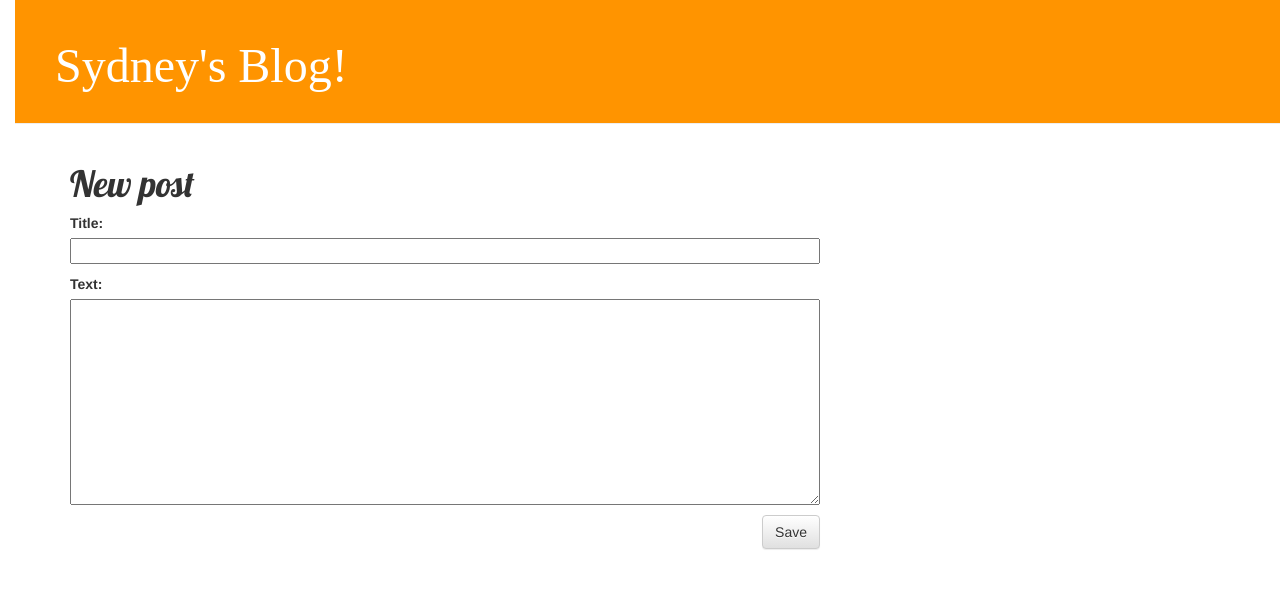
After one commit to sydsydcason/my-first-blog, a Django app: page /post/new/ in a window 1280 px wide. The commit adds this page. Shown: the top 589 px of the page. Run offline with Django 3.2, Linux system fonts and the light colour scheme; some libraries are stand-ins or nearby versions.

Commit message:
Added views to create/edit blog post inside the site.

```diff
--- /dev/null
+++ b/blog/forms.py
@@ -0,0 +1,9 @@
+from django import forms
+
+from .models import Post
+
+class PostForm(forms.ModelForm):
+
+    class Meta:
+        model = Post
+        fields = ('title', 'text',)
--- a/blog/static/css/blog.css
+++ b/blog/static/css/blog.css
@@ -1,6 +1,6 @@
 h1 a {
     color: #FCA205;
-    font-family: 'Lobster';
+    font-family: 'Times New Roman';
 }
 body {
     padding-left: 15px;
--- a/blog/templates/blog/base.html
+++ b/blog/templates/blog/base.html
@@ -1,15 +1,18 @@
 {% load staticfiles %}
 <html>
     <head>
-        <title>Django Girls blog</title>
+        <title>Jessica's Blog</title>
         <link rel="stylesheet" href="//maxcdn.bootstrapcdn.com/bootstrap/3.2.0/css/bootstrap.min.css">
         <link rel="stylesheet" href="//maxcdn.bootstrapcdn.com/bootstrap/3.2.0/css/bootstrap-theme.min.css">
-        <link href='//fonts.googleapis.com/css?family=Lobster&subset=latin,latin-ext' rel='stylesheet' type='text/css'>
         <link rel="stylesheet" href="{% static 'css/blog.css' %}">
+        <link href="http://fonts.googleapis.com/css?family=Lobster&subset=latin,latin-ext" rel="stylesheet" type="text/css">
     </head>
     <body>
         <div class="page-header">
-        <h1><a href="/">Django Girls Blog</a></h1>
+            {% if user.is_authenticated %}
+                <a href="{% url 'post_new' %}" class="top-menu"><span class="glyphicon glyphicon-plus"></span></a>
+            {% endif %}
+            <h1><a href="/">Sydney's Blog!</a></h1>
         </div>
         <div class="content container">
             <div class="row">
--- /dev/null
+++ b/blog/templates/blog/post_edit.html
@@ -0,0 +1,9 @@
+{% extends 'blog/base.html' %}
+
+{% block content %}
+    <h1>New post</h1>
+    <form method="POST" class="post-form">{% csrf_token %}
+        {{ form.as_p }}
+        <button type="submit" class="save btn btn-default">Save</button>
+    </form>
+{% endblock %}
--- a/blog/urls.py
+++ b/blog/urls.py
@@ -4,5 +4,7 @@ from . import views
 
 urlpatterns = [
     url(r'^$', views.post_list, name='post_list'),
-    url(r'^post/(?P<pk>\d+)/$', views.post_detail, name='post_detail'),
+    url(r'^post/(?P<pk>[0-9]+)/$', views.post_detail, name='post_detail'),
+    url(r'^post/new/$', views.post_new, name='post_new'),
+    url(r'^post/(?P<pk>[0-9]+)/edit/$', views.post_edit, name='post_edit'),
 ]
--- a/blog/views.py
+++ b/blog/views.py
@@ -1,13 +1,40 @@
 from django.shortcuts import render
 from django.utils import timezone
+from django.shortcuts import render, get_object_or_404, redirect
 from .models import Post
-from django.shortcuts import render, get_object_or_404
+from .forms import PostForm
 
 def post_list(request):
     posts = Post.objects.filter(published_date__lte=timezone.now()).order_by('published_date')
-    return render(request, 'blog/post_list.html', {'posts': posts})
-
+    return render(request, 'blog/post_list.html', {'posts':posts})
 
 def post_detail(request, pk):
     post = get_object_or_404(Post, pk=pk)
     return render(request, 'blog/post_detail.html', {'post': post})
+
+def post_new(request):
+    if request.method == "POST":
+       form = PostForm(request.POST)
+       if form.is_valid():
+           post = form.save(commit=False)
+           post.author = request.user
+           post.published_date = timezone.now()
+           post.save()
+           return redirect('post_detail', pk=post.pk)
+    else:
+        form = PostForm()
+    return render(request, 'blog/post_edit.html', {'form': form})
+
+def post_edit(request, pk):
+    post = get_object_or_404(Post, pk=pk)
+    if request.method == "POST":
+        form = PostForm(request.POST, instance=post)
+        if form.is_valid():
+            post = form.save(commit=False)
+            post.author = request.user
+            post.published_date = timezone.now()
+            post.save()
+            return redirect('post_detail', pk=post.pk)
+    else:
+        form = PostForm(instance=post)
+    return render(request, 'blog/post_edit.html', {'form': form})
```
Also changed, not shown: blog/templates/blog/post_detail.html (+6 -3 lines). Lines whose indentation alone changed are shown as unchanged.
